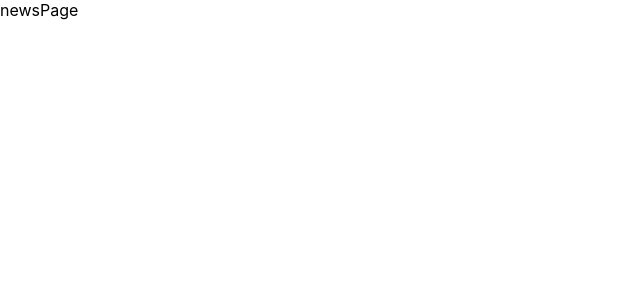
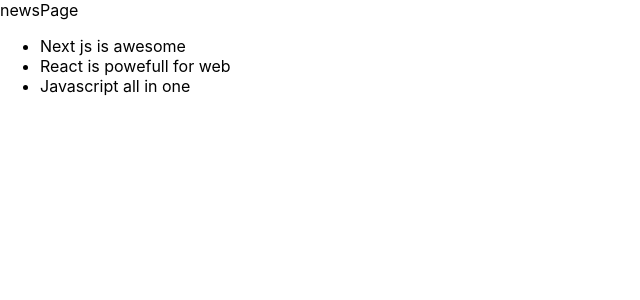
Before and after one commit to Cedric921/meetup-book, a Next.js app: page /news in a window 1280 px wide. Shown: the top 300 px of the page, without its empty margins (0-640 px from the left). Built offline with nearby package versions, Linux system fonts and the light colour scheme.

Commit message:
feat: add dynamic routes

```diff
--- a/pages/news/index.js
+++ b/pages/news/index.js
@@ -1,7 +1,23 @@
+import Link from 'next/link';
 import React from 'react';
 
 const newsPage = () => {
-	return <div>newsPage</div>;
+	return (
+		<>
+			<div>newsPage</div>
+			<ul>
+				<li>
+					<Link href='/news/next-js-awesome'>Next js is awesome</Link>
+				</li>
+				<li>
+					<Link href='/news/react-powefull'>React is powefull for web</Link>
+				</li>
+				<li>
+					<Link href='/news/js'>Javascript all in one</Link>
+				</li>
+			</ul>
+		</>
+	);
 };
 
 export default newsPage;
```
Also changed, not shown: pages/news/[slug].js (+12 -2 lines).
